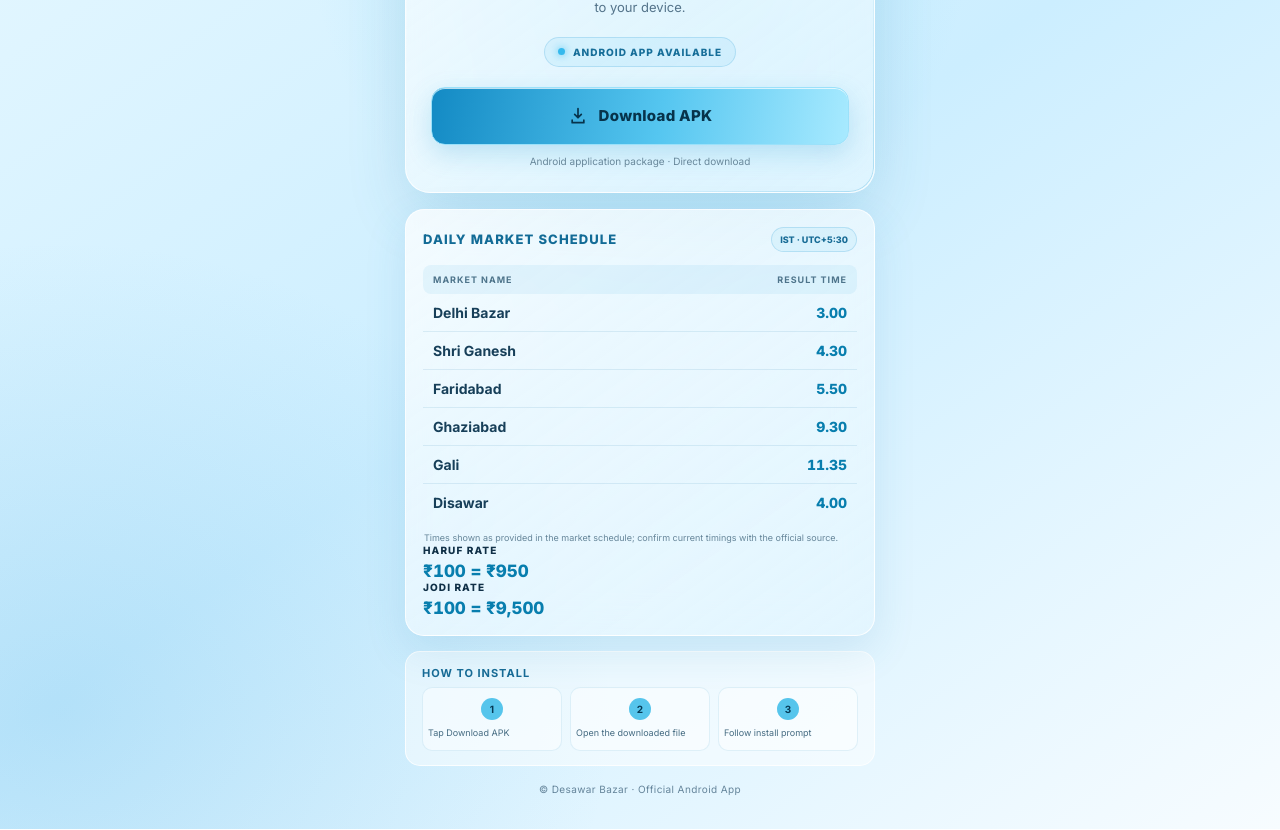
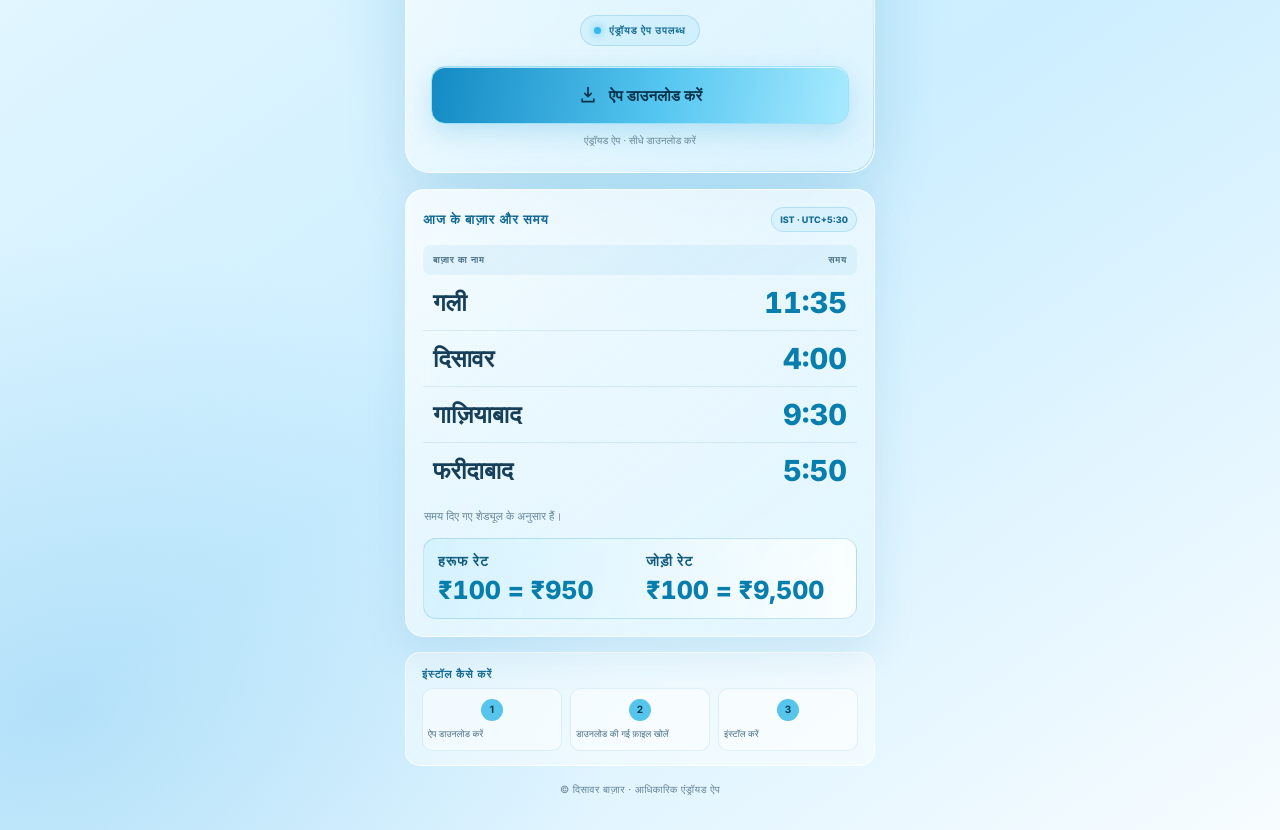
Before and after one commit to ashoksahani7082/Desawar-bazar, a plain HTML site: page index.html in a window 1280 px wide. Shown: the part 332-1162 px from the top of the page. Drawn offline with Linux system fonts and the light colour scheme.

Commit message:
Show four large Hindi market names, times and game rates

```diff
--- a/index.html
+++ b/index.html
@@ -1,11 +1,11 @@
 <!DOCTYPE html>
-<html lang="en">
+<html lang="hi">
 <head>
 <meta charset="UTF-8">
 <meta name="viewport" content="width=device-width, initial-scale=1.0">
 <meta name="theme-color" content="#dff5ff">
 <meta name="description" content="Desawar Bazar official Android app download and daily market schedule.">
-<title>Desawar Bazar | Official App</title>
+<title>दिसावर | आधिकारिक ऐप</title>
 <link rel="preconnect" href="https://fonts.googleapis.com">
 <link rel="preconnect" href="https://fonts.gstatic.com" crossorigin>
 <link href="https://fonts.googleapis.com/css2?family=Inter:wght@400;500;600;700;800&display=swap" rel="stylesheet">
@@ -42,17 +42,18 @@ h1 span{color:#087eae}
 table{width:100%;border-collapse:collapse;table-layout:fixed}
 th{padding:9px 10px;color:#4e748b;background:rgba(77,177,220,.1);font-size:9px;letter-spacing:1px;text-align:left;text-transform:uppercase}
 th:first-child{border-radius:8px 0 0 8px}th:last-child{text-align:right;border-radius:0 8px 8px 0}
-td{padding:10px;border-bottom:1px solid rgba(65,145,182,.14);color:#173f59;font-size:14px;font-weight:700}
+td{padding:10px;border-bottom:1px solid rgba(65,145,182,.14);color:#173f59;font-size:clamp(20px,5vw,24px);font-weight:800}
 tbody tr:last-child td{border-bottom:0}
-td:last-child{text-align:right;color:#087eae;font-size:14px;font-weight:900;font-variant-numeric:tabular-nums}
-.market-note{margin:10px 1px 0;color:#66869a;font-size:9px;line-height:1.5}\n.jodi-rate{display:grid;grid-template-columns:1fr 1fr;align-items:center;gap:12px;margin-top:13px;padding:13px 14px;border:1px solid rgba(47,157,207,.25);border-radius:13px;background:linear-gradient(100deg,rgba(207,241,255,.78),rgba(255,255,255,.82));color:#135b7d}.jodi-rate span{display:block;font-size:10px;font-weight:850;letter-spacing:1.1px;margin-bottom:5px}.jodi-rate strong{font-size:17px;font-weight:900;color:#087eae;font-variant-numeric:tabular-nums}
+td:last-child{text-align:right;color:#087eae;font-size:clamp(23px,6vw,29px);font-weight:900;font-variant-numeric:tabular-nums}
+.market-note{margin:10px 1px 0;color:#66869a;font-size:11px;line-height:1.5}
+.jodi-rate{display:grid;grid-template-columns:1fr 1fr;align-items:center;gap:12px;margin-top:13px;padding:13px 14px;border:1px solid rgba(47,157,207,.25);border-radius:13px;background:linear-gradient(100deg,rgba(207,241,255,.78),rgba(255,255,255,.82));color:#135b7d}.jodi-rate span{display:block;font-size:14px;font-weight:850;letter-spacing:1.1px;margin-bottom:5px}.jodi-rate strong{font-size:clamp(20px,5.5vw,25px);font-weight:900;color:#087eae;font-variant-numeric:tabular-nums}
 .install{margin-top:15px;padding:14px 16px;border:1px solid rgba(255,255,255,.8);border-radius:15px;background:rgba(255,255,255,.48)}
 .install h2{margin:0 0 7px;color:#176b95;font-size:11px;letter-spacing:1px;text-transform:uppercase}
 .steps{display:grid;grid-template-columns:repeat(3,1fr);gap:8px}
 .step{padding:10px 5px;border:1px solid rgba(55,155,200,.13);border-radius:10px;background:rgba(255,255,255,.45);color:#456b82;font-size:9px;line-height:1.5}
 .step b{display:grid;place-items:center;width:22px;height:22px;margin:0 auto 6px;border-radius:50%;background:#56c5ec;color:#063a55;font-size:10px}
 footer{margin-top:17px;text-align:center;color:#64849a;font-size:10px;letter-spacing:.4px}
-@media(max-width:390px){body{padding:17px 11px 24px}.card{padding:25px 17px 21px}.logo-ring{width:130px;height:130px}.market{padding:13px}.market-head h2{font-size:11px}td{padding:9px 7px;font-size:11px}.steps{gap:5px}.step{font-size:8px}}
+@media(max-width:390px){body{padding:17px 11px 24px}.card{padding:25px 17px 21px}.logo-ring{width:130px;height:130px}.market{padding:13px}.market-head h2{font-size:11px}td{padding:12px 8px;font-size:19px}.steps{gap:5px}.step{font-size:8px}}
 @media(prefers-reduced-motion:reduce){*,*:before,*:after{scroll-behavior:auto!important;transition:none!important;animation:none!important}}
 </style>
 <!-- Meta Pixel Code -->
@@ -75,43 +76,41 @@ src="https://www.facebook.com/tr?id=2513832369109529&ev=PageView&noscript=1" alt
 <body>
 <div class="ambient" aria-hidden="true"><div class="glow"></div></div>
 <main class="wrap">
-  <div class="topline">Welcome to</div>
+  <div class="topline">दिसावर में आपका स्वागत है</div>
   <section class="card" aria-label="Desawar Bazar Android app">
     <div class="logo-ring"><div class="logo-inner"><img src="./WhatsApp%20Image%202026-11-13%20at%2021.49.59.jpeg" alt="Desawar Bazar logo"></div></div>
-    <h1>Desawar <span>Bazar</span></h1>
-    <p class="subtitle">Your Android app is ready. Download the APK directly to your device.</p>
-    <div class="status"><i class="dot"></i> Android app available</div>
+    <h1>दिसावर <span>बाज़ार</span></h1>
+    <p class="subtitle">आधिकारिक एंड्रॉयड ऐप डाउनलोड करें।</p>
+    <div class="status"><i class="dot"></i> एंड्रॉयड ऐप उपलब्ध</div>
     <a class="download" href="./disawarbazar.apk" download="disawarbazar.apk">
       <svg viewBox="0 0 24 24" fill="none" aria-hidden="true"><path d="M12 3v11m0 0 4-4m-4 4-4-4M5 17v3h14v-3" stroke="currentColor" stroke-width="2" stroke-linecap="round" stroke-linejoin="round"/></svg>
-      Download APK
+      ऐप डाउनलोड करें
     </a>
-    <p class="file-note">Android application package · Direct download</p>
+    <p class="file-note">एंड्रॉयड ऐप · सीधे डाउनलोड करें</p>
   </section>
   <section class="market" aria-labelledby="market-title">
-    <div class="market-head"><h2 id="market-title">Daily Market Schedule</h2><span class="timezone">IST · UTC+5:30</span></div>
+    <div class="market-head"><h2 id="market-title">आज के बाज़ार और समय</h2><span class="timezone">IST · UTC+5:30</span></div>
     <table>
-      <thead><tr><th scope="col">Market Name</th><th scope="col" style="text-align:right">Result Time</th></tr></thead>
+      <thead><tr><th scope="col">बाज़ार का नाम</th><th scope="col" style="text-align:right">समय</th></tr></thead>
       <tbody>
-        <tr><td>Delhi Bazar</td><td>3.00</td></tr>
-        <tr><td>Shri Ganesh</td><td>4.30</td></tr>
-        <tr><td>Faridabad</td><td>5.50</td></tr>
-        <tr><td>Ghaziabad</td><td>9.30</td></tr>
-        <tr><td>Gali</td><td>11.35</td></tr>
-        <tr><td>Disawar</td><td>4.00</td></tr>
+        <tr><td>गली</td><td>11:35</td></tr>
+        <tr><td>दिसावर</td><td>4:00</td></tr>
+        <tr><td>गाज़ियाबाद</td><td>9:30</td></tr>
+        <tr><td>फरीदाबाद</td><td>5:50</td></tr>
       </tbody>
     </table>
-    <p class="market-note">Times shown as provided in the market schedule; confirm current timings with the official source.</p>
-    <div class="jodi-rate"><div><span>HARUF RATE</span><strong>₹100 = ₹950</strong></div><div><span>JODI RATE</span><strong>₹100 = ₹9,500</strong></div></div>
+    <p class="market-note">समय दिए गए शेड्यूल के अनुसार हैं।</p>
+    <div class="jodi-rate"><div><span>हरूफ रेट</span><strong>₹100 = ₹950</strong></div><div><span>जोड़ी रेट</span><strong>₹100 = ₹9,500</strong></div></div>
   </section>
   <section class="install" aria-label="Installation instructions">
-    <h2>How to install</h2>
+    <h2>इंस्टॉल कैसे करें</h2>
     <div class="steps">
-      <div class="step"><b>1</b>Tap Download APK</div>
-      <div class="step"><b>2</b>Open the downloaded file</div>
-      <div class="step"><b>3</b>Follow install prompt</div>
+      <div class="step"><b>1</b>ऐप डाउनलोड करें</div>
+      <div class="step"><b>2</b>डाउनलोड की गई फ़ाइल खोलें</div>
+      <div class="step"><b>3</b>इंस्टॉल करें</div>
     </div>
   </section>
-  <footer>© Desawar Bazar · Official Android App</footer>
+  <footer>© दिसावर बाज़ार · आधिकारिक एंड्रॉयड ऐप</footer>
 </main>
 </body>
 </html>
```
